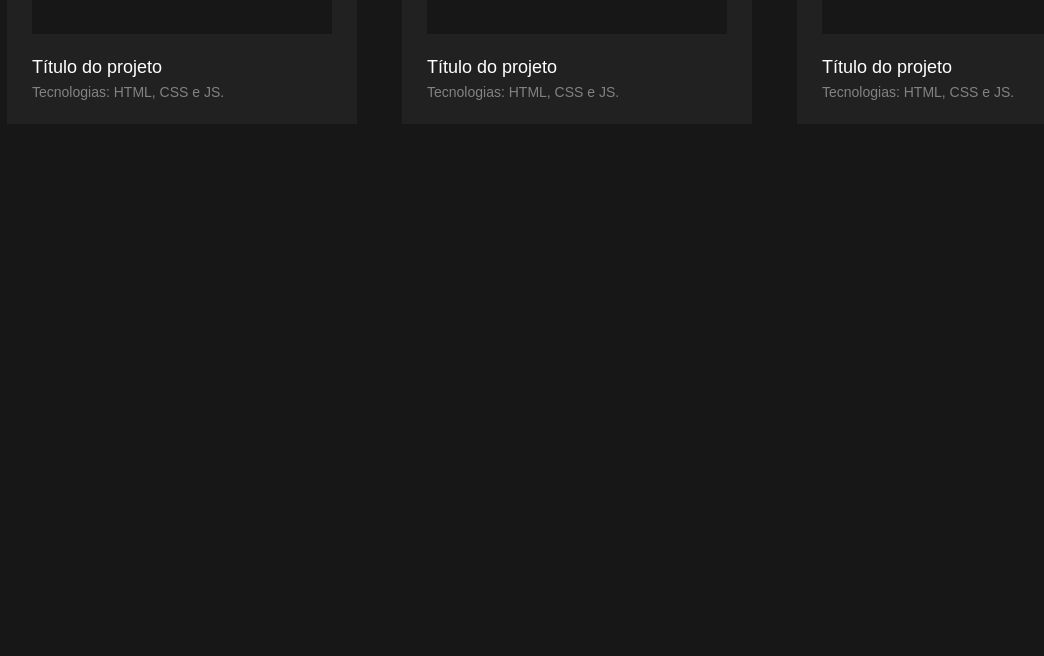
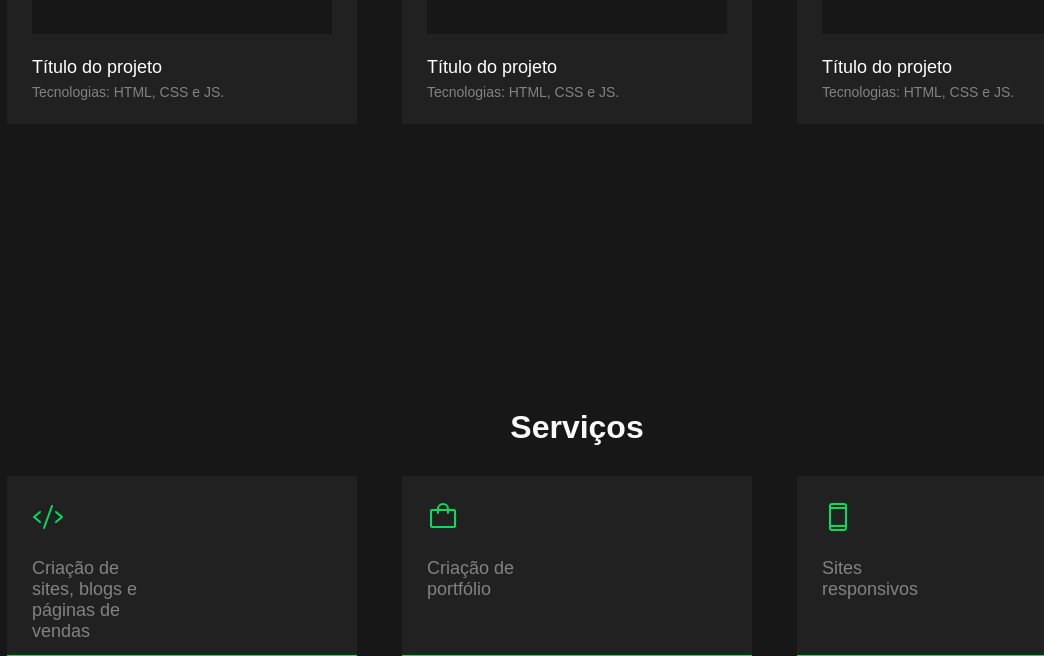
Before and after one commit to analuisadev/Portfolio, a React (Vite) app: page / in a window 1280 px wide. Shown: the part 1690-2346 px from the top of the page, without its empty margins (63-1107 px from the left). Before the commit the page ends 2099 px from the top, so only its background shows below. Built offline with nearby package versions, Linux system fonts and the light colour scheme.

Commit message:
feat: creation of the services section and change in the page title

```diff
--- a/index.html
+++ b/index.html
@@ -1,10 +1,10 @@
 <!DOCTYPE html>
-<html lang="en">
+<html lang="pt-br">
   <head>
     <meta charset="UTF-8" />
     <link rel="icon" type="image/svg+xml" href="/vite.svg" />
     <meta name="viewport" content="width=device-width, initial-scale=1.0" />
-    <title>Vite + React + TS</title>
+    <title>Portfólio - Ana Luisa</title>
   </head>
   <body>
     <div id="root"></div>
--- /dev/null
+++ b/src/assets/components/services/Services.tsx
@@ -0,0 +1,34 @@
+import { Code, Bag, DeviceMobile } from "@phosphor-icons/react";
+import * as styles from "./styles";
+
+export function Services() {
+    return (
+        <>
+            <styles.AboutServices>
+                <h2>Serviços</h2>
+                <styles.TypesOfServices>
+                    <styles.Service>
+                        <styles.InfoService>
+                            <Code size={32} color="var(--Green)" />
+                            <p>Criação de sites, blogs e páginas de vendas</p>
+                        </styles.InfoService>
+                    </styles.Service>
+
+                    <styles.Service>
+                        <styles.InfoService>
+                            <Bag size={32} color="var(--Green)" />
+                            <p>Criação de portfólio</p>
+                        </styles.InfoService>
+                    </styles.Service>
+
+                    <styles.Service>
+                        <styles.InfoService>
+                            <DeviceMobile size={32} color="var(--Green)" />
+                            <p>Sites responsivos</p>
+                        </styles.InfoService>
+                    </styles.Service>
+                </styles.TypesOfServices>
+            </styles.AboutServices>
+        </>
+    )
+}
--- /dev/null
+++ b/src/assets/components/services/styles.tsx
@@ -0,0 +1,39 @@
+import styled from "styled-components";
+
+export const AboutServices = styled.div`
+    display: flex;
+    justify-content: center;
+    align-items: center;
+    flex-direction: column;
+    gap: 3.0rem;
+
+    h2{
+        font-weight: 700;
+        font-size: 3.2rem;
+    }
+`
+
+export const TypesOfServices = styled.div`
+    display: flex;
+    gap: 4.5rem;
+
+`
+export const Service = styled.div`
+   width: 35.0rem;
+   height: 18.0rem;
+   background: var(--Bg-Dark);
+   border-bottom: .1rem solid var(--Green);
+   padding: 2.5rem;
+`
+export const InfoService = styled.div`
+    display: flex;
+    flex-direction: column;
+    gap: 2.5rem;
+
+    p{
+        color: var(--Secondary-Text-Color);
+        font-weight: 500;
+        font-size: 1.8rem;
+        width: 12.6rem;
+    }
+`
--- a/src/main.tsx
+++ b/src/main.tsx
@@ -3,6 +3,7 @@ import { GlobalStyle } from './GlobalStyles'
 import { Introduction } from './assets/components/introduction/Introduction'
 import { About } from './assets/components/about/About'
 import { Projects } from './assets/components/projects/Projects'
+import { Services } from './assets/components/services/Services'
 
 import React from 'react'
 import ReactDOM from 'react-dom/client'
@@ -13,6 +14,7 @@ ReactDOM.createRoot(document.getElementById('root') as HTMLElement).render(
     <Header />
     <Introduction />
     <About />
-    <Projects/>
+    <Projects />
+    <Services />
   </React.StrictMode>,
 )
```
